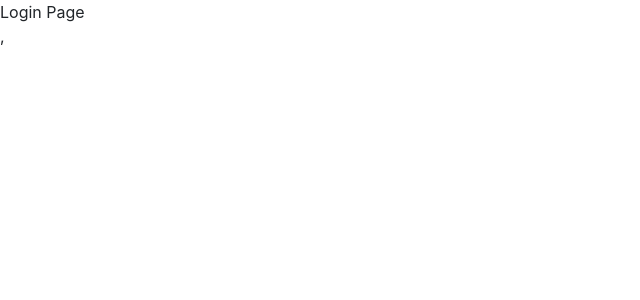
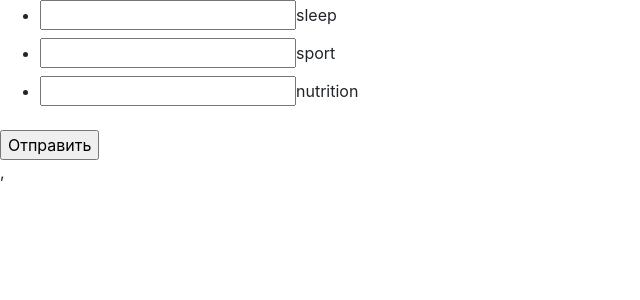
Before and after one commit to RiarioRovere/TrackYourself-Frontend, a React (Create React App) app: page / in a window 1280 px wide. Shown: the top 300 px of the page, without its empty margins (0-640 px from the left). Built offline with nearby package versions, Linux system fonts and the light colour scheme; no server answers.

Commit message:
add signal page

```diff
--- a/src/components/app/app.js
+++ b/src/components/app/app.js
@@ -4,18 +4,17 @@ import './app.css';
 import WithApiService from "../hoc/with-api-service";
 import SignalPage from "../pages/signal-page";
 import AnalysesPage from "../pages/analyses-page";
-import LoginPage from "../pages/LoginPage";
+import LoginPage from "../pages/login-page";
 
 class App extends Component {
     constructor(props) {
         super(props);
         this.state = {
-            isLoggedIn: false
+            isLoggedIn: true
         }
     }
     componentDidMount() {
         // this.props.apiService.isLoggedIn().then(r => this.setState({isLoggedIn: r}))
-        this.props.apiService.isLoggedIn().then(r => this.setState({isLoggedIn: r}))
     }
 
     render() {
--- a/src/components/pages/signal-page.js
+++ b/src/components/pages/signal-page.js
@@ -1,13 +1,48 @@
 import React, {Component} from "react";
+import WithApiService from "../hoc/with-api-service";
 
 class SignalPage extends Component {
+    // constructor(props) {
+    //     super(props);
+    //     // this.state = {
+    //     //
+    //     // }
+    // }
+
+    handleSubmit = (e) => {
+        e.preventDefault();
+        console.log(this.state)
+    }
+
+    handleOnChange = (e) => {
+        const {name, value} = e.target
+        this.setState({
+            [name]: value
+        })
+        console.log(this.state)
+    }
+
     render() {
+        const listItems = this.props.apiService.getSignalNames().map((name) => {
+            return <li>
+                <label>
+                    <input name={name}
+                           type={'number'}
+                           // value={''}
+                           onChange={this.handleOnChange}
+                    />
+                    {name}
+                </label>
+            </li>
+        })
+
         return (
-            <div>
-                Signal Page
-            </div>
+            <form onSubmit={this.handleSubmit}>
+                <ul>{listItems}</ul>
+                <input type="submit" value="Отправить" />
+            </form>
         )
     }
 }
 
-export default SignalPage;
+export default WithApiService(SignalPage);
--- a/src/services/api-service.js
+++ b/src/services/api-service.js
@@ -14,10 +14,18 @@ class ApiService {
         ]
     }
 
+    getSignalNames = () => {
+        return [
+            'sleep',
+            'sport',
+            'nutrition'
+        ]
+    }
+
     isLoggedIn = () => {
+        return true;
         return fetch('http://localhost:8080/is_logged_in', { credentials: 'include' })
         .then((r) => {
-            console.log(r)
             return r.status === 200;
         })
         .catch(error => console.log(error))
```
Also changed, not shown: src/components/pages/login-page.js (renamed from src/components/pages/LoginPage.js).
